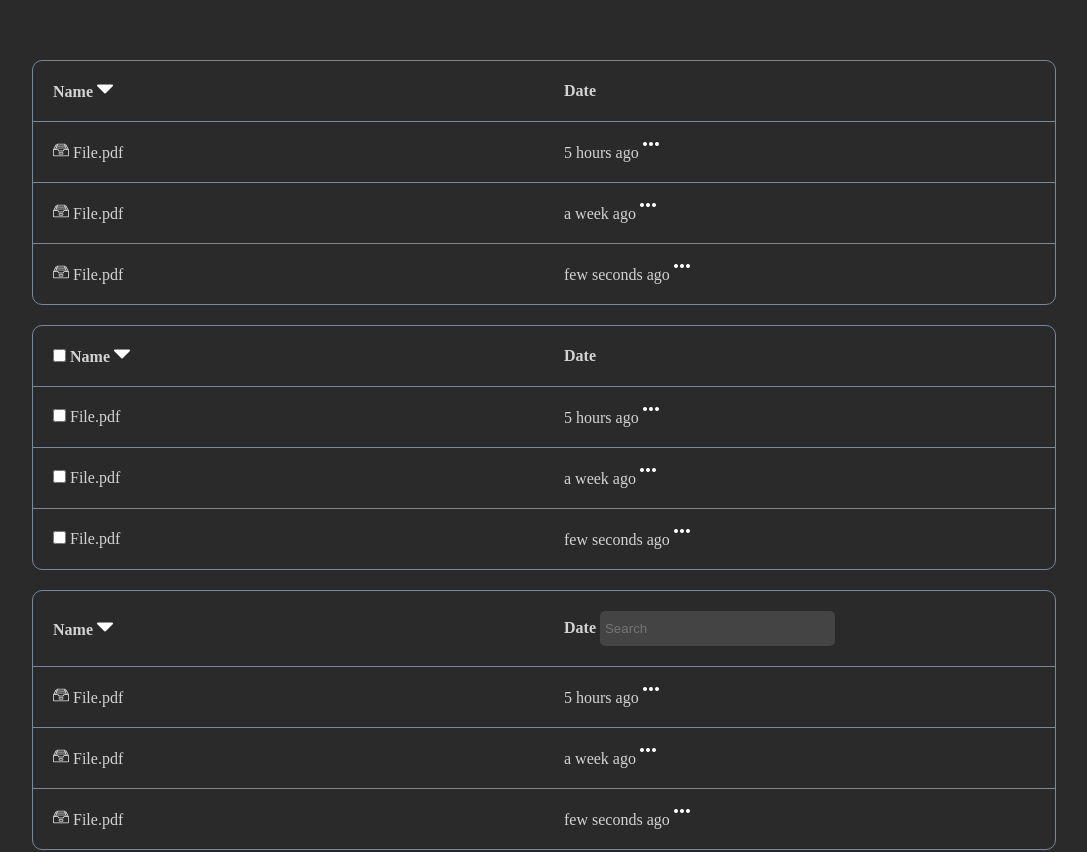
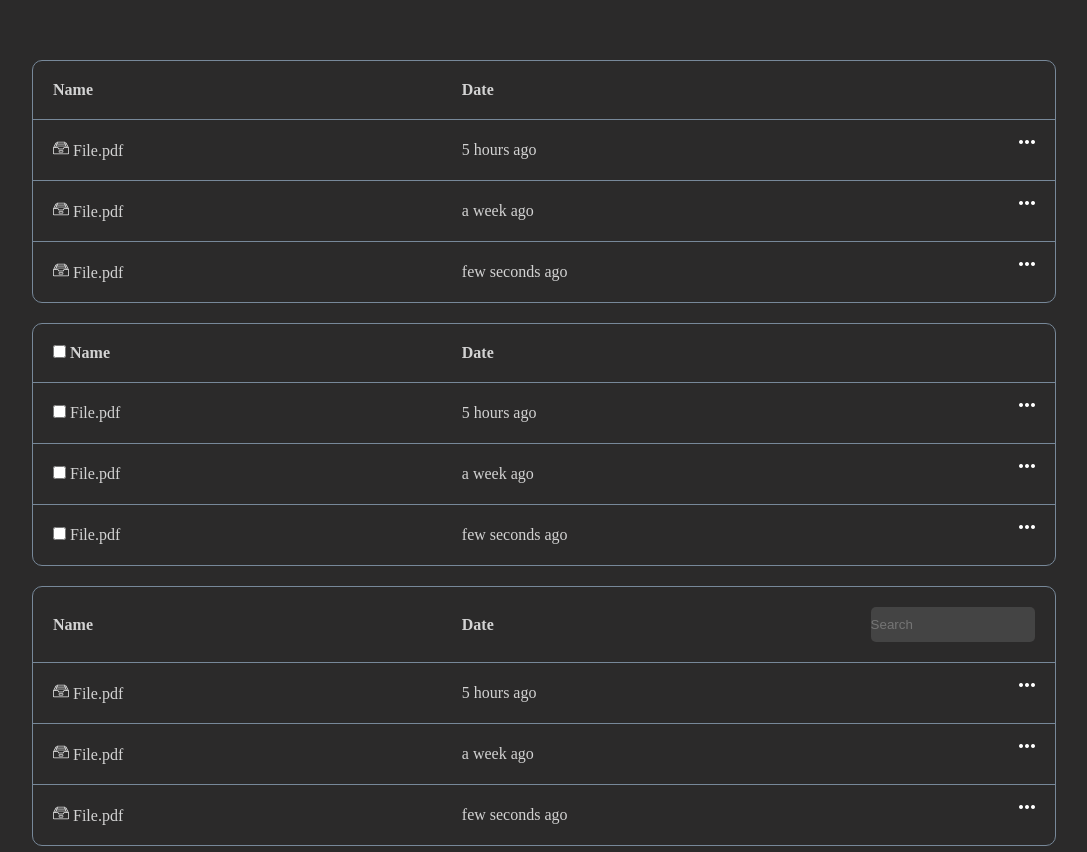
Before and after one commit to YuriyLisovychQa/HW-3, a plain HTML site: page homework-3/index.html in a window 1280 px wide. Shown: the part 140-992 px from the top of the page, without its empty margins (96-1183 px from the left). Drawn offline with Linux system fonts and the light colour scheme.

Commit message:
end task

```diff
--- a/homework-3/index.html
+++ b/homework-3/index.html
@@ -14,22 +14,26 @@
             <table class="table">
                 <thead>
                     <tr>
-                        <th class="table_name">Name <img src="png/caret-down.png" alt="dropdown" class="dropdown"></th>
+                        <th class="table_name">Name</th>
                         <th class="table_data">Date</th>
+                        <th class="search"></th>
                     </tr>
                 </thead>
                 <tbody>
                     <tr>
                         <td class="file_pdf"><img class="inbox" src="png/inbox.png" alt="inbox"> File.pdf</td>
-                        <td class="data">5 hours ago <img src="png/ellipsis.png" alt="ellipsis" class="ellipsis"></td>
+                        <td class="data">5 hours ago</td>
+                        <td class="ellipsis_top"><img src="png/ellipsis.png" alt="ellipsis"></td>
                     </tr>
                     <tr>
                         <td class="file_pdf"><img class="inbox" src="png/inbox.png" alt="inbox"> File.pdf</td>
-                        <td class="data">a week ago <img src="png/ellipsis.png" alt="ellipsis" class="ellipsis"></td>
+                        <td class="data">a week ago</td>
+                        <td class="ellipsis"><img src="png/ellipsis.png" alt="ellipsis"></td>
                     </tr>
                     <tr>
                         <td class="file_pdf_last"><img class="inbox" src="png/inbox.png" alt="inbox"> File.pdf</td>
-                        <td class="data_last">few seconds ago <img src="png/ellipsis.png" alt="ellipsis" class="ellipsis"></td>
+                        <td class="data_last">few seconds ago</td>
+                        <td class="ellipsis_last"><img src="png/ellipsis.png" alt="ellipsis"></td>
                     </tr>
                 </tbody>
             </table>
@@ -38,22 +42,26 @@
             <table class="table">
                 <thead>
                     <tr>
-                        <th class="table_name"><input type="checkbox"> Name <img src="png/caret-down.png" alt="dropdown" class="dropdown"></th>
+                        <th class="table_name"><input type="checkbox"> Name</th>
                         <th class="table_data">Date</th>
+                        <th class="search"></th>
                     </tr>
                 </thead>
                 <tbody>
                     <tr>
                         <td class="file_pdf"><input type="checkbox"> File.pdf</td>
-                        <td class="data">5 hours ago <img src="png/ellipsis.png" alt="ellipsis" class="ellipsis"></td>
+                        <td class="data">5 hours ago</td>
+                        <td class="ellipsis_top"><img src="png/ellipsis.png" alt="ellipsis"></td>
                     </tr>
                     <tr>
                         <td class="file_pdf"><input type="checkbox"> File.pdf</td>
-                        <td class="data">a week ago <img src="png/ellipsis.png" alt="ellipsis" class="ellipsis"></td>
+                        <td class="data">a week ago</td>
+                        <td class="ellipsis"><img src="png/ellipsis.png" alt="ellipsis"></td>
                     </tr>
                     <tr>
                         <td class="file_pdf_last"><input type="checkbox"> File.pdf</td>
-                        <td class="data_last">few seconds ago <img src="png/ellipsis.png" alt="ellipsis" class="ellipsis"></td>
+                        <td class="data_last">few seconds ago</td>
+                        <td class="ellipsis_last"><img src="png/ellipsis.png" alt="ellipsis"></td>
                     </tr>
                 </tbody>
             </table>
@@ -62,10 +70,11 @@
             <table class="table">
                 <thead>
                     <tr>
-                        <th class="table_name">Name <img class="dropdown" src="png/caret-down.png" alt="dropdown"></th>
-                        <th class="table_data">Date
+                        <th class="table_name">Name</th>
+                        <th class="table_data">Date</th>
+                        <th class="search">
                             <label for="search">
-                                <input class="table-form__search" type="search" name="search-area" id="search" placeholder="Search">
+                                <input class="table-form__search" type="search" name="search" id="search" placeholder="Search">
                             </label>
                         </th>
                     </tr>
@@ -73,15 +82,22 @@
                 <tbody>
                     <tr>
                         <td class="file_pdf"><img class="inbox" src="png/inbox.png" alt="inbox"> File.pdf</td>
-                        <td class="data">5 hours ago <img src="png/ellipsis.png" alt="ellipsis" class="ellipsis"></td>
+                        <td class="data">5 hours ago</td>
+                        <td class="ellipsis"><img src="png/ellipsis.png" alt="ellipsis"></td>
                     </tr>
                     <tr>
                         <td class="file_pdf"><img class="inbox" src="png/inbox.png" alt="inbox"> File.pdf</td>
-                        <td class="data">a week ago <img src="png/ellipsis.png" alt="ellipsis" class="ellipsis"></td>
+                        <td class="data">a week ago</td>
+                        <td class="ellipsis"><img src="png/ellipsis.png" alt="ellipsis"></td>
                     </tr>
                     <tr>
                         <td class="file_pdf_last"><img class="inbox" src="png/inbox.png" alt="inbox"> File.pdf</td>
-                        <td class="data_last">few seconds ago <img class="ellipsis" src="png/ellipsis.png" alt="ellipsis"></td>
+                        <td class="data_last">few seconds ago</td>
+                        <td class="ellipsis_last"><img src="png/ellipsis.png" alt="ellipsis"></td>
+                    </tr>
+                    <tr>
+                        <td></td>
+                        <td></td>
                     </tr>
                 </tbody>
             </table>
--- a/homework-3/style.css
+++ b/homework-3/style.css
@@ -2,15 +2,6 @@
     margin: 0;
     padding: 0;
 }
-
-/* body {
-    display: flex;
-    justify-content: center;
-    align-items: center;
-    height: 100vh;
-    background: #2C2C2C;
-    color: #777;
-} */
 
 body {
     background-color: #2b2a2a;
@@ -34,10 +25,11 @@ body {
     margin-bottom: 20px;
 }
 
-.file {
-    border-bottom: 1px solid lightslategray;
+.file_pdf {
     padding: 20px;
     text-align: left;
+    border-bottom: 1px solid lightslategray;
+    width: 40%;
 }
 
 .table_name {
@@ -57,17 +49,12 @@ body {
     border-bottom: 1px solid lightslategray;
     text-align: left;
     padding: 20px;
+    width: 40%;
 }
 
 .data_last {
     text-align: left;
     padding: 20px;
-}
-
-.file_pdf {
-    text-align: left;
-    padding: 20px;
-    border-bottom: 1px solid lightslategray;
 }
 
 .file_pdf_last {
@@ -81,7 +68,30 @@ body {
     border: 0;
     height: 35px;
     min-width: 44px;
-    width: 50%;
+    width: 100%;
     border-radius: 5px;
-    padding-left: 5px;
 }
+
+.search {
+    border-bottom: 1px solid lightslategray;
+    text-align: right;
+    padding: 20px;
+    width: 20%;
+}
+
+.ellipsis {
+    border-bottom: 1px solid lightslategray;
+    text-align: right;
+    padding: 20px;
+}
+
+.ellipsis_last {
+    text-align: right;
+    padding: 20px;
+}
+
+.ellipsis_top {
+    padding: 20px;
+    border-bottom: 1px solid lightslategray;
+    text-align: right;
+}
```
